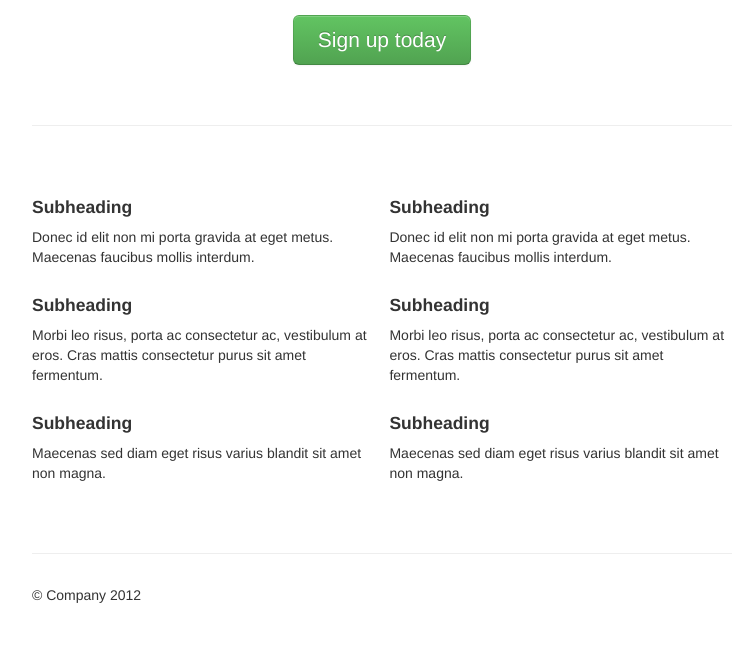
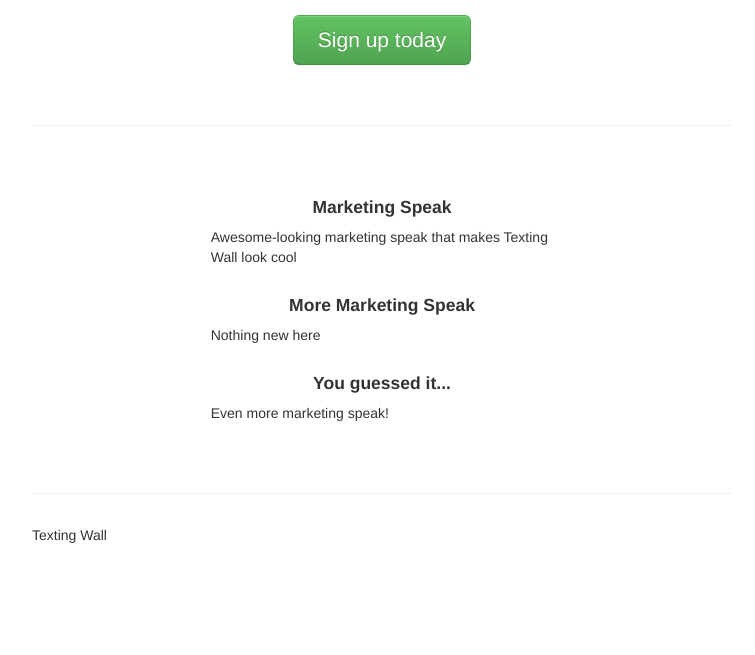
Before and after one commit to Aaron1011/texting_wall, a Django app: page / in a window 1280 px wide. Shown: the part 279-934 px from the top of the page, without its empty margins (258-1013 px from the left). After the commit the page ends 822 px from the top, so only its background shows below. Run offline with Django 3.2, Linux system fonts and the light colour scheme; parts of the project's set-up code (start-up, migrations or seed data) failed here and were passed over; some libraries are stand-ins or nearby versions.

Commit message:
Updated home page

```diff
--- a/main/templates/index.html
+++ b/main/templates/index.html
@@ -37,9 +37,12 @@
       .marketing p + h4 {
         margin-top: 28px;
       }
+      .marketing h4 {
+        text-align: center;
+      }
 </style>
 
-{% endblock %}
+{% endblock %}    i
 {% block content %}
     <div class="container-narrow">
 
@@ -67,33 +70,22 @@
       <hr>
 
       <div class="row-fluid marketing">
-        <div class="span6">
-          <h4>Subheading</h4>
-          <p>Donec id elit non mi porta gravida at eget metus. Maecenas faucibus mollis interdum.</p>
+        <div class="span6 offset3">
+          <h4>Marketing Speak</h4>
+          <p>Awesome-looking marketing speak that makes Texting Wall look cool</p>
 
-          <h4>Subheading</h4>
-          <p>Morbi leo risus, porta ac consectetur ac, vestibulum at eros. Cras mattis consectetur purus sit amet fermentum.</p>
+          <h4>More Marketing Speak</h4>
+          <p>Nothing new here</p>
 
-          <h4>Subheading</h4>
-          <p>Maecenas sed diam eget risus varius blandit sit amet non magna.</p>
-        </div>
-
-        <div class="span6">
-          <h4>Subheading</h4>
-          <p>Donec id elit non mi porta gravida at eget metus. Maecenas faucibus mollis interdum.</p>
-
-          <h4>Subheading</h4>
-          <p>Morbi leo risus, porta ac consectetur ac, vestibulum at eros. Cras mattis consectetur purus sit amet fermentum.</p>
-
-          <h4>Subheading</h4>
-          <p>Maecenas sed diam eget risus varius blandit sit amet non magna.</p>
+          <h4>You guessed it...</h4>
+          <p>Even more marketing speak!</p>
         </div>
       </div>
 
       <hr>
 
       <div class="footer">
-        <p>&copy; Company 2012</p>
+        <p>Texting Wall</p>
       </div>
 
 {% endblock %}
```
